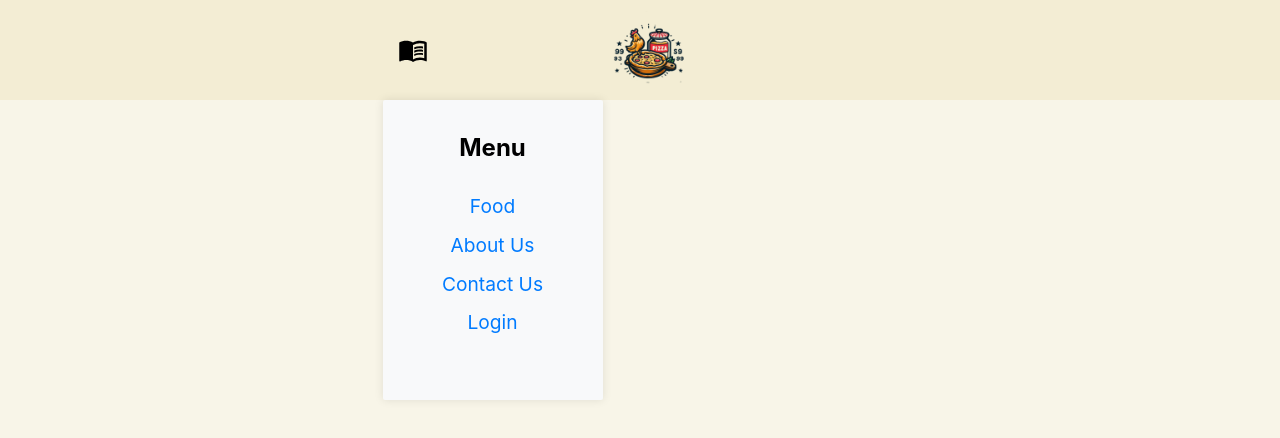
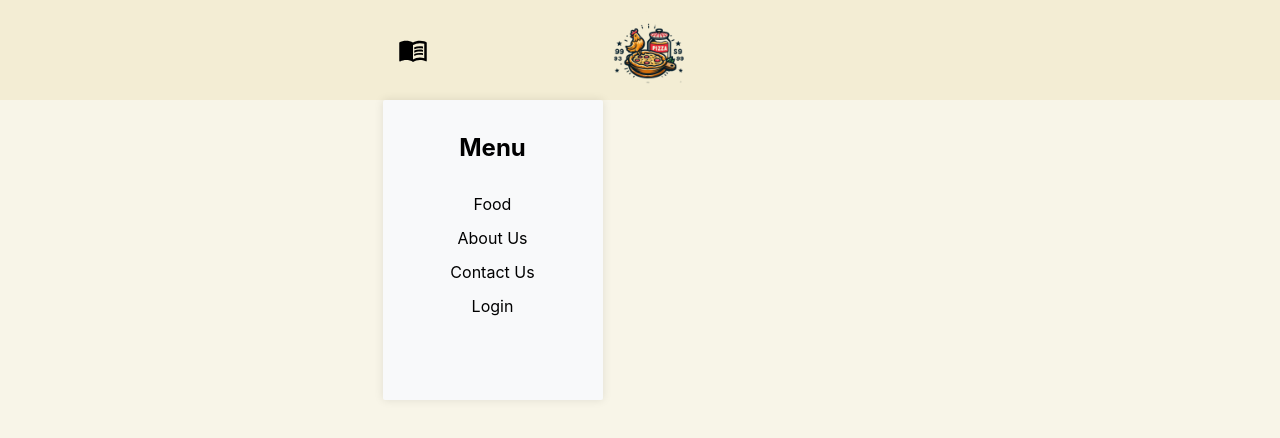
Before and after one commit to Kebalepile/charmis_kitchen, a React (Vite) app in the folder frontend/: page / in a window 1280 px wide. Both pictures are taken after a click on the icon 412 px from the left and 50 px from the top of the page. Shown: the top 438 px of the page. Built offline with nearby package versions, Linux system fonts and the light colour scheme.

Commit message:
set sidebar toogle logic

```diff
--- a/frontend/src/components/Navbar.jsx
+++ b/frontend/src/components/Navbar.jsx
@@ -2,7 +2,6 @@ import React, { useState } from 'react';
 import { MdMenuBook } from 'react-icons/md';
 import logo from '../assets/1.png';
 import Sidebar from './Sidebar';
-
 
 export default function Navbar() {
   const [isSidebarVisible, setIsSidebarVisible] = useState(false);
@@ -13,11 +12,15 @@ export default function Navbar() {
 
   return (
     <>
-      <nav className="navbar">
-        <MdMenuBook id="side-bar" title="checkout menu" onClick={toggleSidebar} />
-        <img src={logo} alt="logo" id="logo" title="charmi's kitchen" />
+      <nav className='navbar'>
+        <MdMenuBook
+          id='side-bar'
+          title='checkout menu'
+          onClick={toggleSidebar}
+        />
+        <img src={logo} alt='logo' id='logo' title="charmi's kitchen" />
       </nav>
-      {isSidebarVisible && <Sidebar />}
+      {isSidebarVisible && <Sidebar toggleSidebar={toggleSidebar} />}
     </>
   );
 }
--- a/frontend/src/components/Sidebar.jsx
+++ b/frontend/src/components/Sidebar.jsx
@@ -1,18 +1,43 @@
-import React from 'react';
+import React from 'react'
+import PropTypes from 'prop-types'
 
+const Sidebar = ({ toggleSidebar }) => {
+  const handleFood = () => {
+    toggleSidebar()
+  }
+  const handleAboutUs = () => {
+    toggleSidebar()
+  }
+  const handleContactUs = () => {
+    toggleSidebar()
+  }
+  const handleLogin = () => {
+    toggleSidebar()
+  }
 
-const Sidebar = () => {
   return (
-    <nav className="sidebar-nav">
-      <h2 className="sidebar-header">Menu</h2>
-      <ul className="sidebar-list">
-        <li className="sidebar-list-item"><a href="#food" className="sidebar-link">Food</a></li>
-        <li className="sidebar-list-item"><a href="#about-us" className="sidebar-link">About Us</a></li>
-        <li className="sidebar-list-item"><a href="#contact-us" className="sidebar-link">Contact Us</a></li>
-        <li className="sidebar-list-item"><a href="#login" className="sidebar-link">Login</a></li>
+    <nav className='sidebar-nav'>
+      <h2 className='sidebar-header'>Menu</h2>
+      <ul className='sidebar-list'>
+        <li onClick={handleFood} className='sidebar-list-item'>
+          Food
+        </li>
+        <li onClick={handleAboutUs} className='sidebar-list-item'>
+          About Us
+        </li>
+        <li onClick={handleContactUs} className='sidebar-list-item'>
+          Contact Us
+        </li>
+        <li onClick={handleLogin} className='sidebar-list-item'>
+          Login
+        </li>
       </ul>
     </nav>
-  );
-};
+  )
+}
 
-export default Sidebar;
+Sidebar.propTypes = {
+  toggleSidebar: PropTypes.func.isRequired
+}
+
+export default Sidebar
--- a/frontend/src/index.css
+++ b/frontend/src/index.css
@@ -89,6 +89,7 @@ padding-left:15px;
 
 .sidebar-list-item {
   margin-bottom: 10px;
+  cursor: pointer;
 }
 
 .sidebar-link {
```
